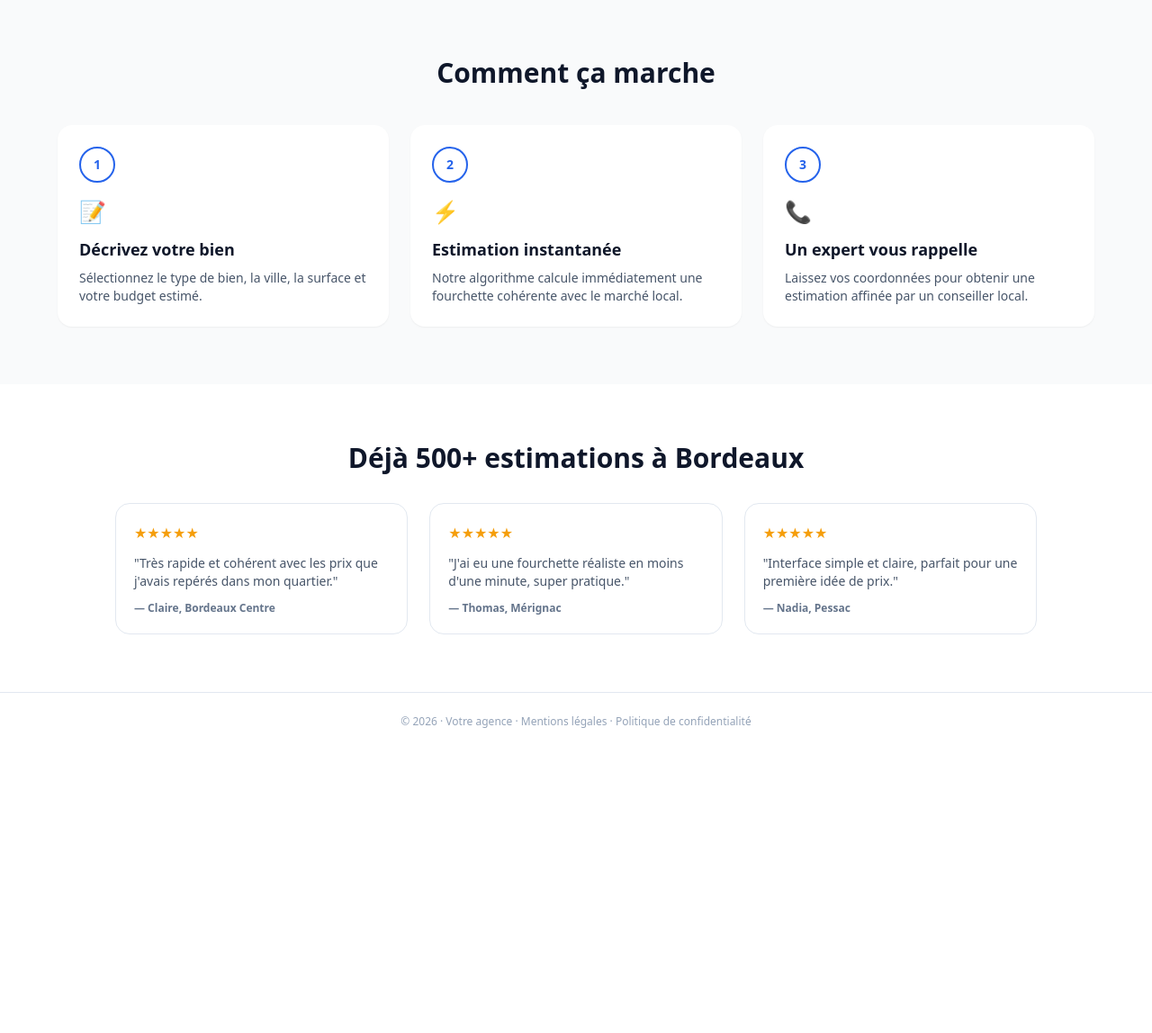
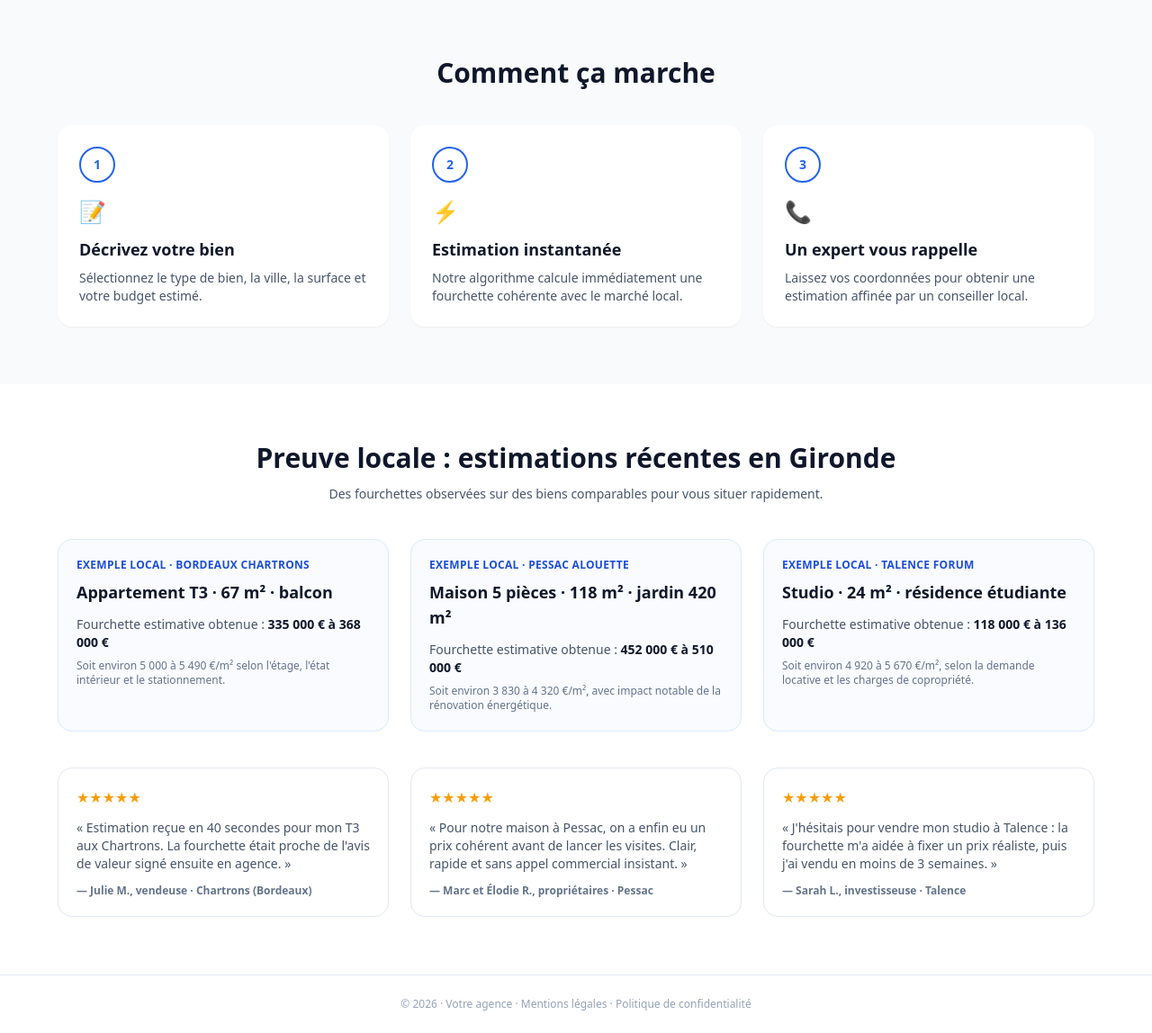
Before and after one commit to olimcfly/estimation-immobilier-bordeaux, a PHP site: page / in a window 1280 px wide. Shown: the part 505-1653 px from the top of the page at 90% size. Before the commit the page ends 1314 px from the top, so only its background shows below. Run offline with PHP 8.4, Linux system fonts and the light colour scheme; some libraries are stand-ins or nearby versions.

Commit message:
Améliore la preuve sociale locale de la landing page

```diff
--- a/index.php
+++ b/index.php
@@ -273,23 +273,50 @@ if (!is_array($villes) || $villes === []) {
         </section>
 
         <section class="bg-white px-4 py-16 sm:px-6 lg:px-8">
-            <div class="mx-auto max-w-5xl text-center">
-                <h2 class="text-3xl font-bold text-slate-900">Déjà 500+ estimations à Bordeaux</h2>
-                <div class="mt-8 grid gap-6 md:grid-cols-3">
+            <div class="mx-auto max-w-6xl">
+                <div class="text-center">
+                    <h2 class="text-3xl font-bold text-slate-900">Preuve locale : estimations récentes en Gironde</h2>
+                    <p class="mt-3 text-sm text-slate-600">Des fourchettes observées sur des biens comparables pour vous situer rapidement.</p>
+                </div>
+
+                <div class="mt-10 grid gap-6 md:grid-cols-3">
+                    <article class="rounded-2xl border border-blue-100 bg-blue-50/40 p-5 text-left">
+                        <p class="text-xs font-semibold uppercase tracking-wide text-blue-700">Exemple local · Bordeaux Chartrons</p>
+                        <h3 class="mt-2 text-lg font-bold text-slate-900">Appartement T3 · 67 m² · balcon</h3>
+                        <p class="mt-3 text-sm text-slate-600">Fourchette estimative obtenue : <span class="font-semibold text-slate-900">335 000 € à 368 000 €</span></p>
+                        <p class="mt-2 text-xs text-slate-500">Soit environ 5 000 à 5 490 €/m² selon l'étage, l'état intérieur et le stationnement.</p>
+                    </article>
+
+                    <article class="rounded-2xl border border-blue-100 bg-blue-50/40 p-5 text-left">
+                        <p class="text-xs font-semibold uppercase tracking-wide text-blue-700">Exemple local · Pessac Alouette</p>
+                        <h3 class="mt-2 text-lg font-bold text-slate-900">Maison 5 pièces · 118 m² · jardin 420 m²</h3>
+                        <p class="mt-3 text-sm text-slate-600">Fourchette estimative obtenue : <span class="font-semibold text-slate-900">452 000 € à 510 000 €</span></p>
+                        <p class="mt-2 text-xs text-slate-500">Soit environ 3 830 à 4 320 €/m², avec impact notable de la rénovation énergétique.</p>
+                    </article>
+
+                    <article class="rounded-2xl border border-blue-100 bg-blue-50/40 p-5 text-left">
+                        <p class="text-xs font-semibold uppercase tracking-wide text-blue-700">Exemple local · Talence Forum</p>
+                        <h3 class="mt-2 text-lg font-bold text-slate-900">Studio · 24 m² · résidence étudiante</h3>
+                        <p class="mt-3 text-sm text-slate-600">Fourchette estimative obtenue : <span class="font-semibold text-slate-900">118 000 € à 136 000 €</span></p>
+                        <p class="mt-2 text-xs text-slate-500">Soit environ 4 920 à 5 670 €/m², selon la demande locative et les charges de copropriété.</p>
+                    </article>
+                </div>
+
+                <div class="mt-10 grid gap-6 md:grid-cols-3">
                     <blockquote class="rounded-2xl border border-slate-200 p-5 text-left">
                         <p class="text-amber-500">★★★★★</p>
-                        <p class="mt-3 text-sm text-slate-600">"Très rapide et cohérent avec les prix que j'avais repérés dans mon quartier."</p>
-                        <footer class="mt-3 text-xs font-semibold text-slate-500">— Claire, Bordeaux Centre</footer>
+                        <p class="mt-3 text-sm text-slate-600">« Estimation reçue en 40 secondes pour mon T3 aux Chartrons. La fourchette était proche de l'avis de valeur signé ensuite en agence. »</p>
+                        <footer class="mt-3 text-xs font-semibold text-slate-500">— Julie M., vendeuse · Chartrons (Bordeaux)</footer>
                     </blockquote>
                     <blockquote class="rounded-2xl border border-slate-200 p-5 text-left">
                         <p class="text-amber-500">★★★★★</p>
-                        <p class="mt-3 text-sm text-slate-600">"J'ai eu une fourchette réaliste en moins d'une minute, super pratique."</p>
-                        <footer class="mt-3 text-xs font-semibold text-slate-500">— Thomas, Mérignac</footer>
+                        <p class="mt-3 text-sm text-slate-600">« Pour notre maison à Pessac, on a enfin eu un prix cohérent avant de lancer les visites. Clair, rapide et sans appel commercial insistant. »</p>
+                        <footer class="mt-3 text-xs font-semibold text-slate-500">— Marc et Élodie R., propriétaires · Pessac</footer>
                     </blockquote>
                     <blockquote class="rounded-2xl border border-slate-200 p-5 text-left">
                         <p class="text-amber-500">★★★★★</p>
-                        <p class="mt-3 text-sm text-slate-600">"Interface simple et claire, parfait pour une première idée de prix."</p>
-                        <footer class="mt-3 text-xs font-semibold text-slate-500">— Nadia, Pessac</footer>
+                        <p class="mt-3 text-sm text-slate-600">« J'hésitais pour vendre mon studio à Talence : la fourchette m'a aidée à fixer un prix réaliste, puis j'ai vendu en moins de 3 semaines. »</p>
+                        <footer class="mt-3 text-xs font-semibold text-slate-500">— Sarah L., investisseuse · Talence</footer>
                     </blockquote>
                 </div>
             </div>
```
